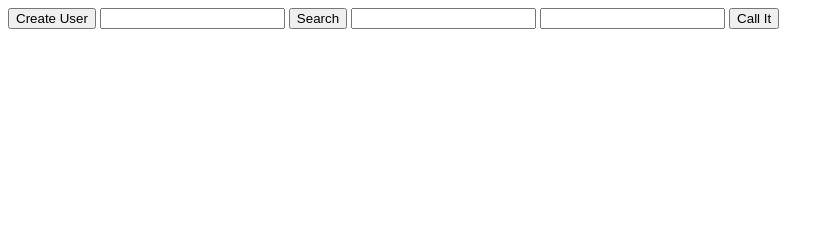
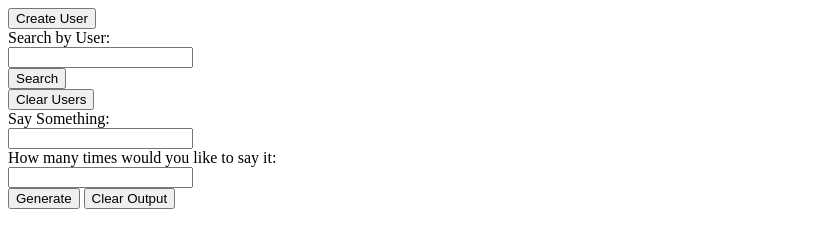
Before and after one commit to tone-man/web-dev-4-14, a plain HTML site: page index.html in a window 1280 px wide. Shown: the whole page, without its empty margins (0-834 px from the left). Drawn offline with Linux system fonts and the light colour scheme.

Commit message:
Added Additional Functionality.

```diff
--- a/index.html
+++ b/index.html
@@ -6,12 +6,22 @@
     <title>Practice 4.14</title>
 </head>
 <body>
-    <button onClick="createUser()">Create User</button>
-    <input type="text" id="search-name">
-    <button onclick="searchRequest()">Search</button>
-    <input type="text" id="something-text">
-    <input type="text" id="call-count">
-    <button onclick="saySomethingRequest()">Call It</button>
+    <form onsubmit="return false">
+        <button onClick="createUser()">Create User</button><br>
+        <label for="search-name">Search by User:</label><br>
+        <input type="text" id="search-name"><br>
+        <button type="button" onclick="searchRequest()">Search</button><br>
+        <button onclick="clearUsersRequest()">Clear Users</button>
+    </form>
+
+    <form onsubmit="return false">
+        <label for="something-text">Say Something:</label><br>
+        <input type="text" id="something-text"><br>
+        <label for="something-text">How many times would you like to say it:</label><br>
+        <input type="number" min="1" id="call-count"><br>
+        <button onclick="saySomethingRequest()">Generate</button>
+        <button onclick="clearOutputRequest()">Clear Output</button>
+    </form>
     <div id="users-output"></div>
 </body>
 <script src="index.js"></script>
--- a/index.js
+++ b/index.js
@@ -35,7 +35,7 @@ function searchUser(target) {
     return usersFound;
 }
 
-// Function for for the search button
+// Function for the search button
 function searchRequest() {
     const searchInput = document.getElementById("search-name").value;
     const foundUsers = searchUser(searchInput);
@@ -45,6 +45,13 @@ function searchRequest() {
     } else {
         document.getElementById("users-output").innerHTML = "User not found.";
     }
+}
+
+
+// Function for the clear users betton
+function clearUsersRequest() {
+    users = [];
+    clearOutputRequest();
 }
 
 // Say Something function
@@ -58,7 +65,7 @@ function callIt(callbackFn, number) {
     }
 }
 
-//Function for the saySomething button
+// Function for the saySomething button
 function saySomethingRequest() {
     let something = document.getElementById("something-text").value;
     let number = parseInt(document.getElementById("call-count").value);
@@ -66,3 +73,8 @@ function saySomethingRequest() {
         saySomething(something)
     }, number);
 }
+
+// Function for the clear button
+function clearOutputRequest(){
+    document.getElementById("users-output").innerHTML = "";
+}
```
